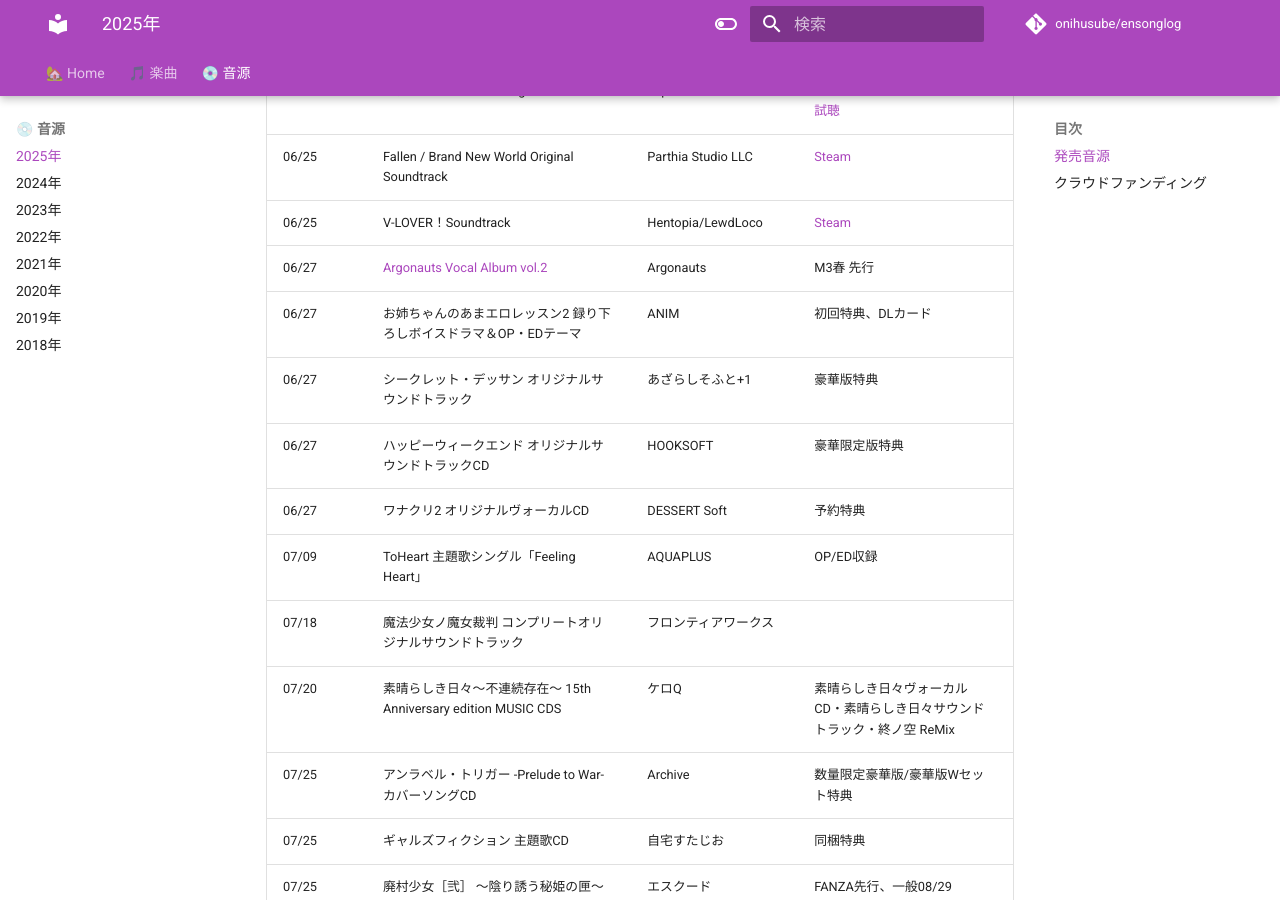
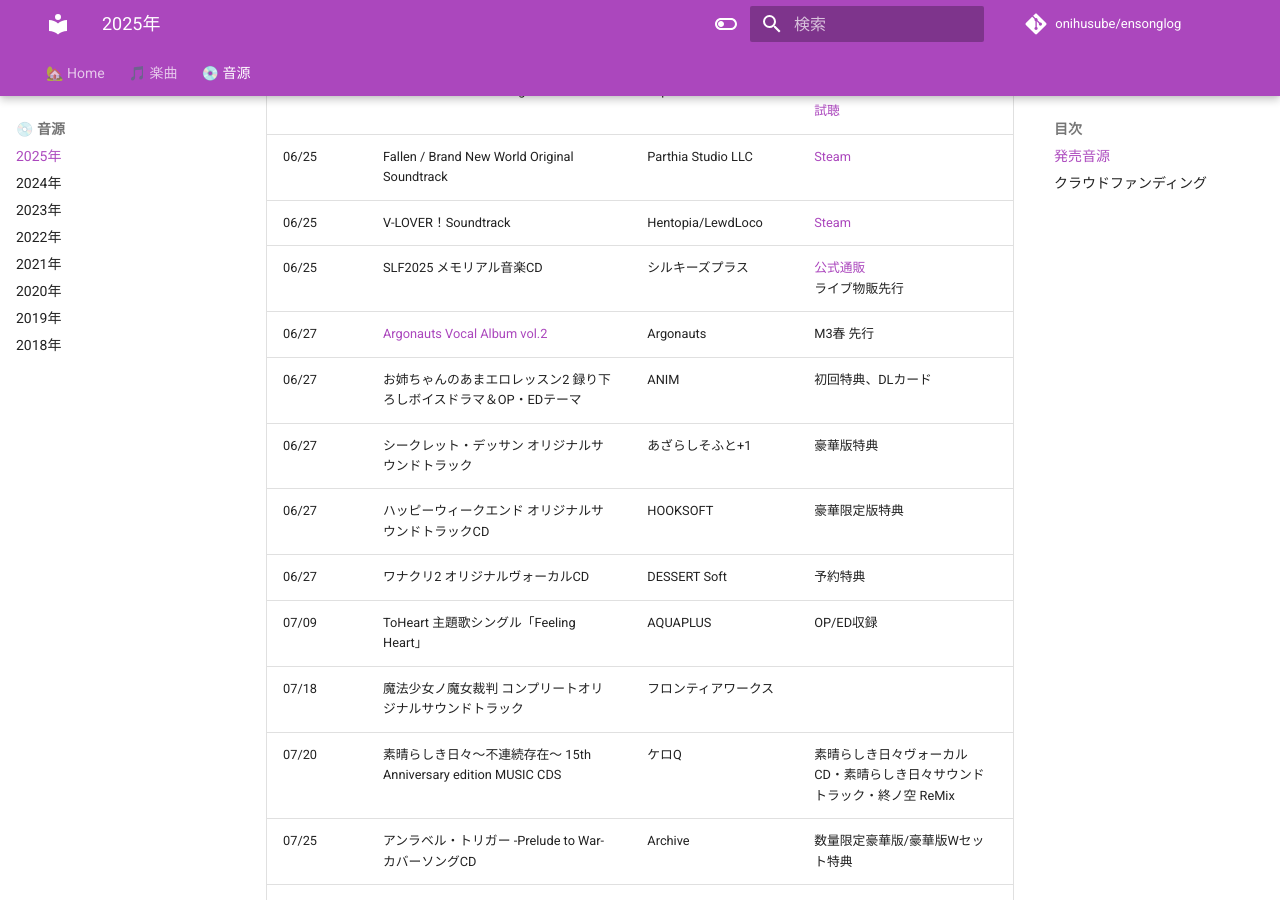
Before and after one commit to onihusube/ensonglog, an MkDocs documentation site: the page built from docs/2025/音源.md, in a window 1280 px wide and 900 px high, scrolled down 7107 px. Built offline with MkDocs 1.6.1 and Material for MkDocs 9.7.7, drawn with Linux system fonts in a browser that asks for light colours; comment, search, counter and statistics services are not loaded.

Commit message:
SLF2025 メモリアル音楽CD 通販追記

```diff
--- a/docs/2025/音源.md
+++ b/docs/2025/音源.md
@@ -110,6 +110,7 @@
 | 06/25 | 記憶の鍵盤 -Theme Songs- | Laplacian | [LinkCore](https://linkco.re/r8B0rE1r?lang=ja) </br> [試聴](https://www.youtube.com/playlist?list=OLAK5uy_n29zUHyIEEMz8lUfTJt-rNWqIzJXMDnsE) |
 | 06/25 | Fallen / Brand New World Original Soundtrack | Parthia Studio LLC | [Steam](https://store.steampowered.com/app/3802590/Fallen__Brand_New_World_Original_Soundtrack/) |
 | 06/25 | V-LOVER！Soundtrack | Hentopia/LewdLoco | [Steam](https://store.steampowered.com/app/3778050/VLOVERSoundtrack/) |
+| 06/25 | SLF2025 メモリアル音楽CD | シルキーズプラス | [公式通販](https://nijijyu.net/products/detail.php?product_id=1591) </br> ライブ物販先行 |
 | 06/27 | [Argonauts Vocal Album vol.2](./音源個別/Argonauts%20Vocal%20Album%20vol.2.md) | Argonauts | M3春 先行 |
 | 06/27 | お姉ちゃんのあまエロレッスン2 録り下ろしボイスドラマ＆OP・EDテーマ | ANIM | 初回特典、DLカード |
 | 06/27 | シークレット・デッサン オリジナルサウンドトラック | あざらしそふと+1 | 豪華版特典 |
```
